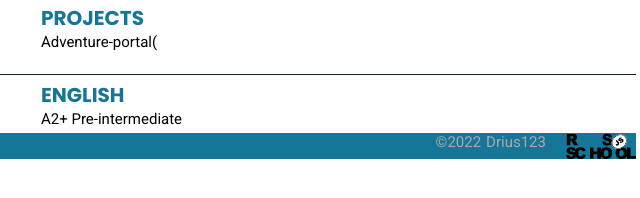
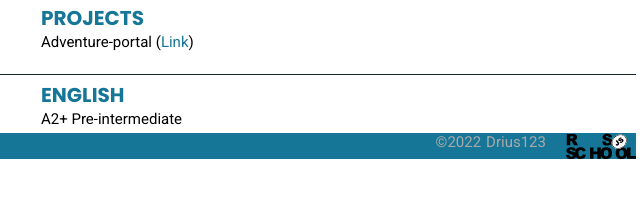
Before and after one commit to Drius123/rsschool-cv, a plain HTML site: page index.html in a window 1280 px wide. Shown: the part 588-786 px from the top of the page, 604-1244 px from the left. Drawn offline with Linux system fonts and the light colour scheme.

Commit message:
add: link

```diff
--- a/css/style.css
+++ b/css/style.css
@@ -82,6 +82,9 @@ a:hover {
 	max-width: 50%;
 	padding: 5px;
 	border-top: 1px solid rgb(20, 35, 41);
+}
+.container a{
+	color: rgba(21, 118, 152, 1);
 }
 .information h2{
 	font-family: "Poppins", sans-serif;
--- a/index.html
+++ b/index.html
@@ -78,7 +78,7 @@ return arr;
 			<div id='projects' class="container">
 				<h2>PROJECTS</h2>
 				<ul class="inf-list">
-					<li>Adventure-portal(<a href=""></a></li>
+					<li>Adventure-portal (<a href="https://github.com/Drius123/Adventure-portal.git">Link</a>)</li>
 				</ul>
 			</div>
 			<div id='education' class="container">
```
